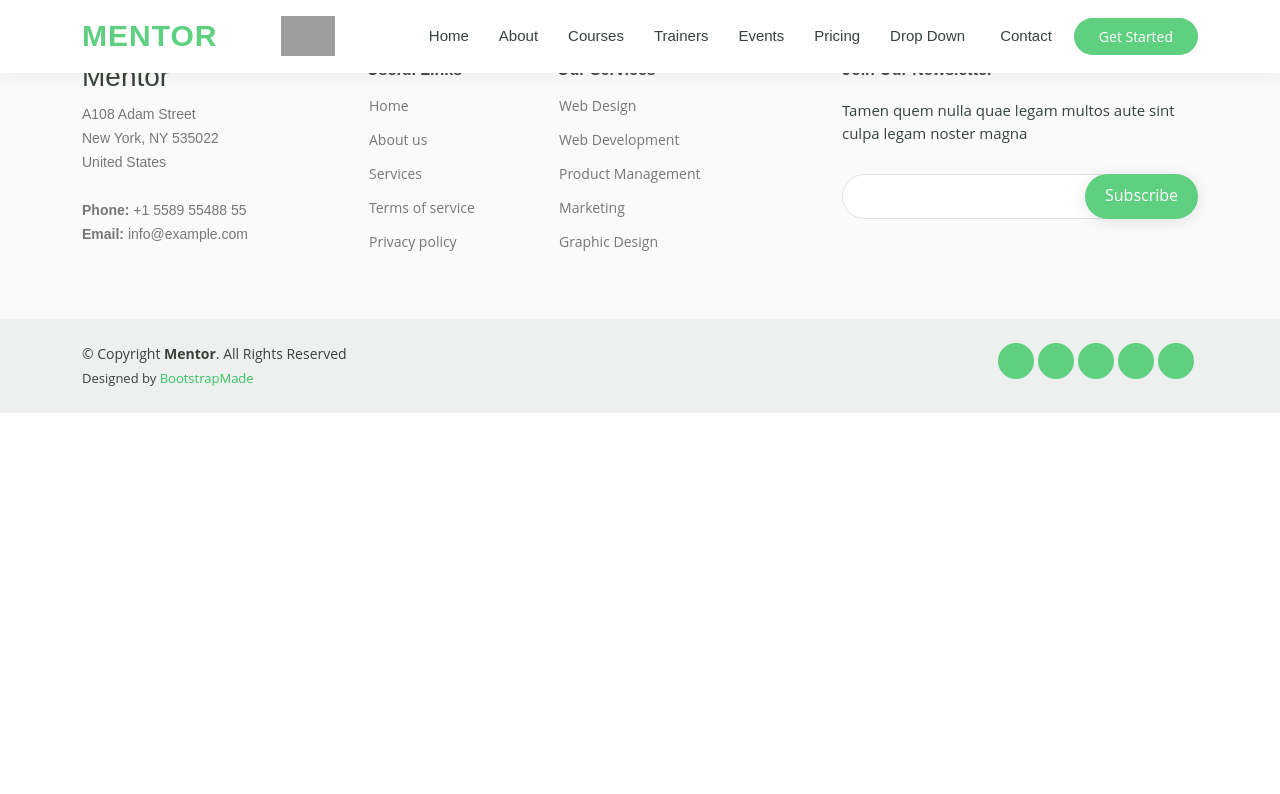
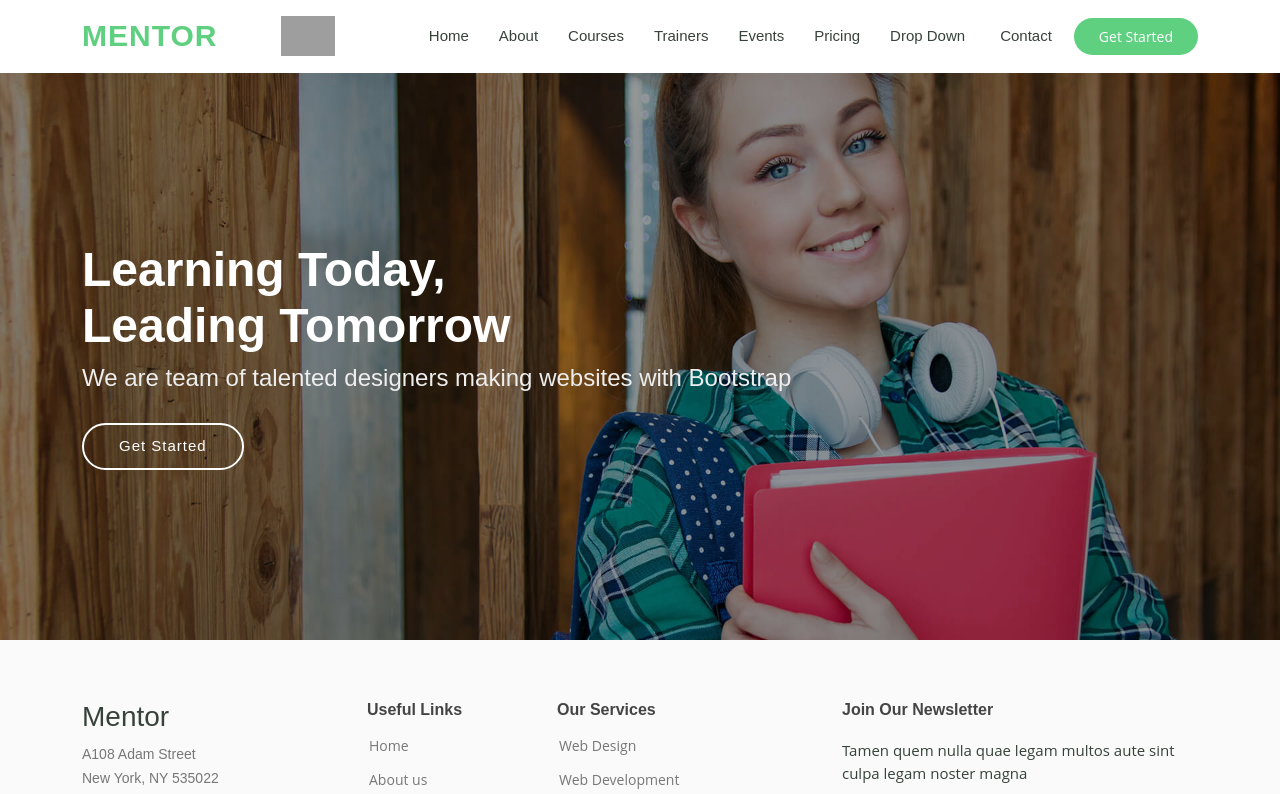
Before and after one commit to mwinamijr/hayatul-page, a React (Create React App) app: page /contact-us in a window 1280 px wide. Shown: the top 794 px of the page. Built offline with nearby package versions, Linux system fonts and the light colour scheme; grey boxes are pictures that could not be loaded.

Commit message:
created basic screens for the page

```diff
--- a/src/App.js
+++ b/src/App.js
@@ -2,12 +2,19 @@ import {HashRouter as Router, Routes, Route} from 'react-router-dom'
 
 import Header from './components/Header';
 import Footer from './components/Footer';
+import HomeScreen from './screens/HomeScreen';
+import AboutScreen from './screens/AboutScreen';
+import ContactScreen from './screens/ContactScreen';
 
 function App() {
   return (
     <Router>
       <Header />
-
+      <Routes to="/">
+        <Route index element={<HomeScreen />} />
+        <Route path='/about' element={<AboutScreen />} />
+        <Route path='contact-us' element={<ContactScreen />} />
+      </Routes>
       <Footer />
     </Router>
   );
--- /dev/null
+++ b/src/screens/AboutScreen.js
@@ -0,0 +1,9 @@
+import React from 'react'
+
+function AboutScreen() {
+  return (
+    <div>AboutScreen</div>
+  )
+}
+
+export default AboutScreen
--- /dev/null
+++ b/src/screens/ContactScreen.js
@@ -0,0 +1,9 @@
+import React from 'react'
+
+function ContactScreen() {
+  return (
+    <div>ContactScreen</div>
+  )
+}
+
+export default ContactScreen
--- /dev/null
+++ b/src/screens/HomeScreen.js
@@ -0,0 +1,17 @@
+import { Link } from "react-router-dom"
+
+function HomeScreen() {
+  return (
+    <div>
+      <section id="hero" class="d-flex justify-content-center align-items-center">
+        <div class="container position-relative" data-aos="zoom-in" data-aos-delay="100">
+          <h1>Learning Today,<br />Leading Tomorrow</h1>
+          <h2>We are team of talented designers making websites with Bootstrap</h2>
+          <Link to="courses.html" class="btn-get-started">Get Started</Link>
+        </div>
+      </section>
+    </div>
+  )
+}
+
+export default HomeScreen
```
